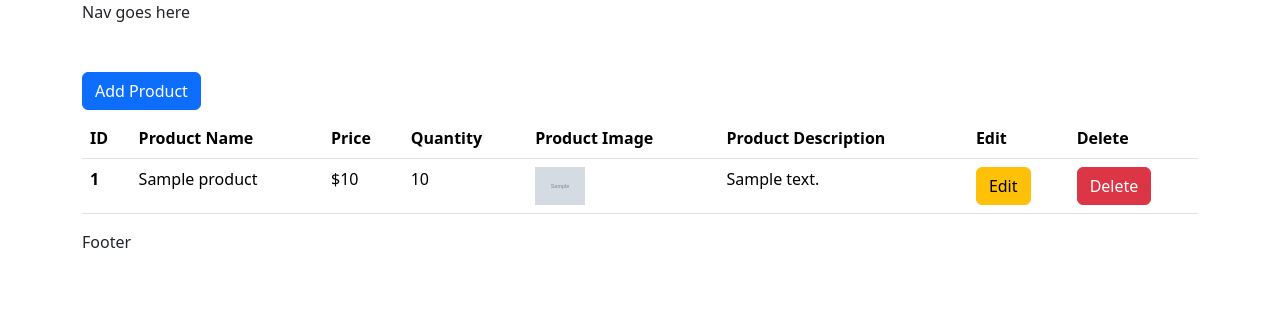
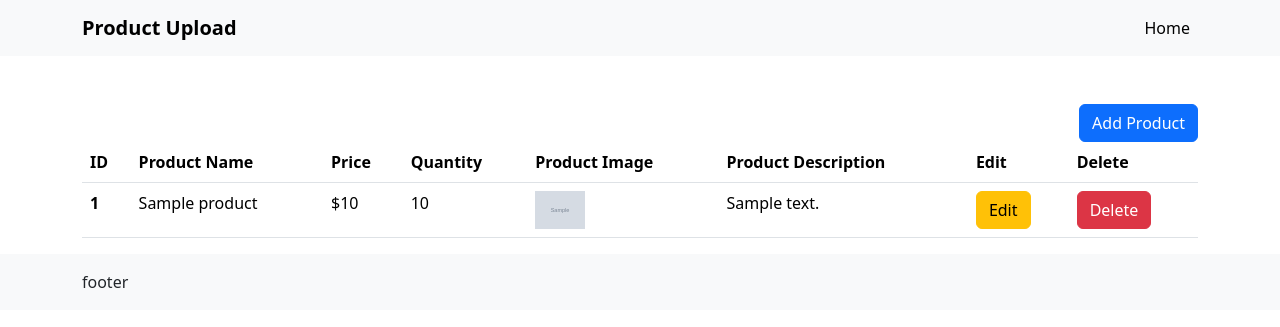
Before and after one commit to Zwill1/PHP-PRODUCT-UPLOAD, a PHP site: page /PHP-PRODUCT-UPLOAD/ in a window 1280 px wide. Shown: the top 327 px of the page. Run offline with PHP 8.4, Linux system fonts and the light colour scheme; tables that the repository leaves empty or names only in its code hold one stand-in row (values such as "Sample post"); grey boxes marked "Sample" are stand-in pictures.

Commit message:
added navbar, footer and success styled create product message

```diff
--- a/assets/footer.php
+++ b/assets/footer.php
@@ -1,5 +1,7 @@
-    <footer>Footer</footer>
     </div>
+    <footer class="bg-body-tertiary pb-3 pt-3">
+        <div class="container">footer</div>
+    </footer>
     <script src="https://cdn.jsdelivr.net/npm/bootstrap@5.3.3/dist/js/bootstrap.bundle.min.js" integrity="sha384-YvpcrYf0tY3lHB60NNkmXc5s9fDVZLESaAA55NDzOxhy9GkcIdslK1eN7N6jIeHz" crossorigin="anonymous"></script>
     </body>
 </html>
--- a/assets/header.php
+++ b/assets/header.php
@@ -7,5 +7,4 @@
     <link href="https://cdn.jsdelivr.net/npm/bootstrap@5.3.3/dist/css/bootstrap.min.css" rel="stylesheet" integrity="sha384-QWTKZyjpPEjISv5WaRU9OFeRpok6YctnYmDr5pNlyT2bRjXh0JMhjY6hW+ALEwIH" crossorigin="anonymous">
 </head>
 <body>
-    <div class="container">
-        <nav>Nav goes here</nav>
+    <?php include 'nav.php' ?>
--- /dev/null
+++ b/assets/nav.php
@@ -0,0 +1,21 @@
+<nav class="navbar navbar-expand-lg bg-body-tertiary sticky-top">
+  <div class="container">
+    <a class="navbar-brand fw-bold" href="http://localhost/PHP-PRODUCT-UPLOAD/">Product Upload</a>
+    <button class="navbar-toggler" type="button" data-bs-toggle="collapse" data-bs-target="#navbarText" aria-controls="navbarText" aria-expanded="false" aria-label="Toggle navigation">
+      <span class="navbar-toggler-icon"></span>
+    </button>
+    <div class="collapse navbar-collapse" id="navbarText">
+      <ul class="navbar-nav mb-2 mb-lg-0 ms-auto">
+        <li class="nav-item">
+          <a class="nav-link active" aria-current="page" href="http://localhost/PHP-PRODUCT-UPLOAD/">Home</a>
+        </li>
+        <!-- <li class="nav-item">
+          <a class="nav-link" href="#">Features</a>
+        </li>
+        <li class="nav-item">
+          <a class="nav-link" href="#">Pricing</a>
+        </li> -->
+      </ul>
+    </div>
+  </div>
+</nav>
--- a/index.php
+++ b/index.php
@@ -1,7 +1,23 @@
 <?php include "db/dbcon.php" ?>
 <?php include "assets/header.php" ?>
+
+    <!-- display success when inserting is done correctly -->
+    <?php
+        if(isset($_GET['insert_msg'])){
+            echo
+            "<section class='container-fluid p-0'>
+                <div class='bg-success p-2'>
+                    <div class='container text-white text-center fw-bold'>
+                        <h6 class='text-center'>".$_GET['insert_msg']."</h6>
+                    </div>
+                </div>
+            </section>";
+        }
+    ?>
+
+<div class="container">
     <section class="mt-5 mb-2">
-        <button type="button" class="btn btn-primary" data-bs-toggle="modal" data-bs-target="#exampleModal">Add Product</button>
+        <button type="button" class="btn btn-primary float-end" data-bs-toggle="modal" data-bs-target="#exampleModal">Add Product</button>
     </section>
     <!-- <section class="mb-5">
         <form method="POST" action="">
@@ -34,6 +50,16 @@
 
     <!-- Displaying the data in a row on home page -->
     <section>
+    <?php
+        if(isset($_GET['message'])){
+            echo "<h6 class='text-center'>".$_GET['message']."</h6>";
+        }
+        ?>
+        <?php
+        if(isset($_GET['delete_msg'])){
+            echo "<h6 class='text-center'>".$_GET['delete_msg']."</h6>";
+        }
+        ?>
         <table class="table">
             <thead>
                 <tr>
@@ -78,23 +104,6 @@
             </tbody>
         </table>
 
-        <?php
-        if(isset($_GET['message'])){
-            echo "<h6 class='text-center'>".$_GET['message']."</h6>";
-        }
-        ?>
-
-        <?php
-        if(isset($_GET['insert_msg'])){
-            echo "<h6 class='text-center'>".$_GET['insert_msg']."</h6>";
-        }
-        ?>
-
-        <?php
-        if(isset($_GET['delete_msg'])){
-            echo "<h6 class='text-center'>".$_GET['delete_msg']."</h6>";
-        }
-        ?>
     </section>
     <!-- Modal -->
     <div class="modal fade" id="exampleModal" tabindex="-1" role="dialog" aria-labelledby="exampleModalLabel" aria-hidden="true">
```
